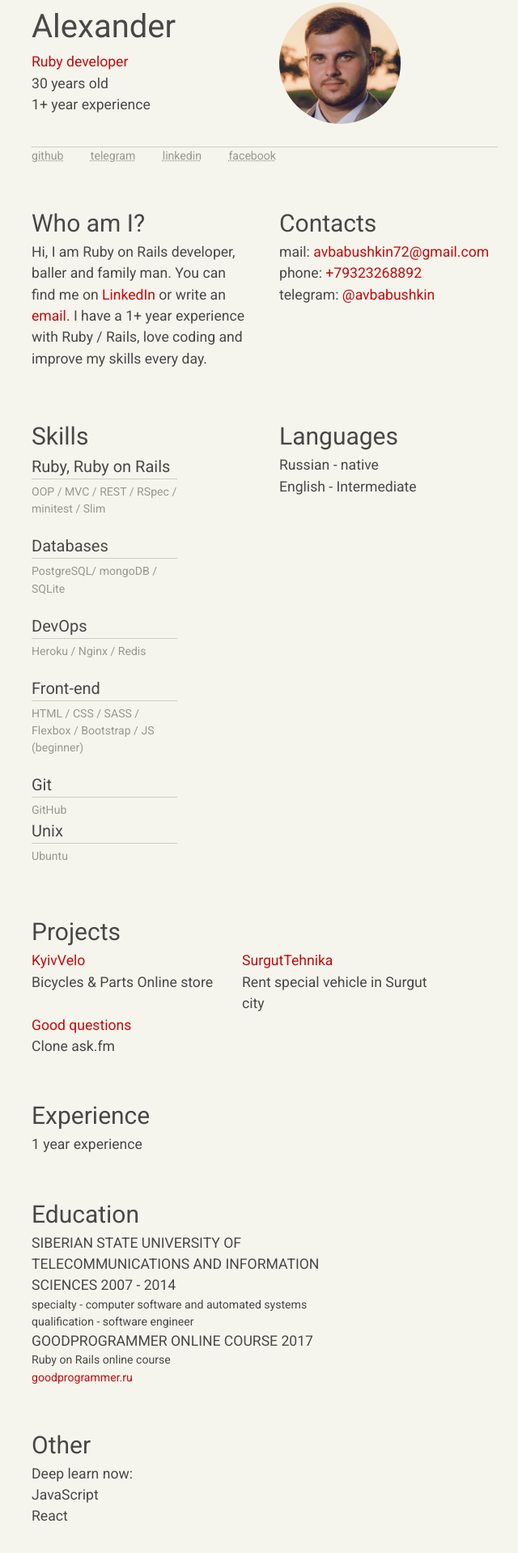
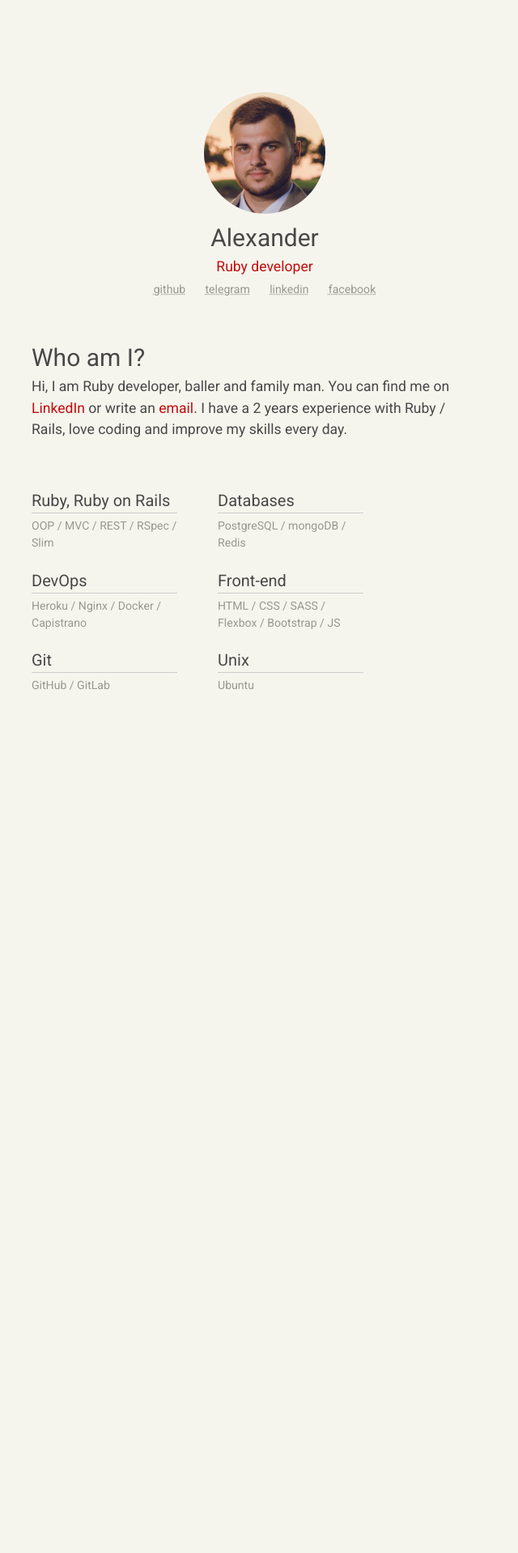
Before and after one commit to san9dev/cv, a plain HTML site: page index.html in a window 1280 px wide. Shown: the part 86-2004 px from the top of the page at 81% size, without its empty margins (313-953 px from the left). After the commit the page ends 1053 px from the top, so only its background shows below. Drawn offline with Linux system fonts and the light colour scheme.

Commit message:
update cv

```diff
--- a/css/style.css
+++ b/css/style.css
@@ -13,6 +13,7 @@ body {
   line-height: 1.5;
   color: #484848;
   background-color:  #f6f5ed;
+  padding-top: 200px;
 }
 
 a {
@@ -83,6 +84,8 @@ span.overline {
 .item-container {
   display: flex;
   max-width: 100%;
+  flex-direction: row;
+  justify-content: center;
 }
 
 .item-pb {
@@ -97,13 +100,10 @@ span.overline {
   justify-content: space-between;
 }
 
-.flex-start {
-  justify-content: flex-start;
-}
-
 .first-col {
   margin-bottom: 10px;
   padding-right: 40px;
+  width: 600px;
 }
 
 .second-col {
@@ -119,15 +119,12 @@ span.overline {
   color: #C30C0C;
 }
 
-/* TODO Social links */
-
-.social-wrapper {
-  font-size: 0.8em;
-}
+/* Social links */
 
 .social-wrapper a {
-  padding-top: 10px;
-  padding-right: 30px;
+  font-size: 0.8em;
+  margin-top: 50px;
+  padding: 10px;
   color: #989890;
   text-decoration: underline;
   text-decoration-style: dotted;
--- a/index.html
+++ b/index.html
@@ -3,181 +3,64 @@
 <html lang="en">
 <head>
   <meta charset="utf-8">
-  <!-- custom css -->
   <link rel="stylesheet" href="css/style.css">
-  <title>Alexander - Ruby on Rails developer</title>
+  <title>Ruby on Rails developer</title>
 </head>
 <body>
-  <div class="container"> <!-- MAIN CONTAINER -->
-    <div class="lang">
-      <a href="index.html">English</a>
-      &nbsp;|&nbsp;
-      <a href="ru.html">Русский</a>
-    </div>
-    <div class="item-container sp-between item-pb"> <!-- foto name social block begin-->
-      <div class="first-col first-col-xs">
-        <ul>
-          <li><h1>Alexander</h1></li>
-          <li class="position">Ruby developer</li>
-          <li>30 years old</li>
-          <li>1+ year experience</li>
-        </ul>
-      </div>
-      <div class="second-col">
+  <div class="container">
+    <center>
       <img src="img/photo2.jpeg" alt="" class="photo">
-      </div>
-    </div><!--foto name social block end -->
-    <hr>
+      <h2>Alexander</h2>
+      <span class="position">Ruby developer</span>
       <div class="social-wrapper flex-start">
         <a href="https://github.com/avbabushkin" target="_blank" >github</a>
-      <a href="https://ttttt.me/avbabushkin" target="_blank">telegram</a>
+        <a href="https://t.me/avbabushkin" target="_blank">telegram</a>
         <a href="https://linkedin.com/in/avbabushkin" target="_blank">linkedin</a>
         <a href="https://www.facebook.com/avbabushkinn" target="_blank">facebook</a>
       </div>
-    <div class="item-container item-container-mt sp-between"> <!-- about me block begin -->
+    </center>
+    <div class="item-container item-container-mt">
       <div class="first-col">
         <h2>Who am I?</h2>
         <p>
-          Hi, I am Ruby on Rails developer, baller and family man. You can find me on
+          Hi, I am Ruby developer, baller and family man. You can find me on
           <a href="https://linkedin.com/in/avbabushkin" target="_blank">LinkedIn</a> or write an
           <a href="mailto:alexbub72@dmail.com">email</a>.
-          I have a 1+ year experience with Ruby / Rails, love coding and improve my skills every day.
+          I have a 2 years experience with Ruby / Rails, love coding and improve my skills every day.
         </p>
       </div>
-
-      <div class="second-col">
-        <h2>Contacts</h2>
-        <ul>
-          <li>mail: <a href="mailto:avbabuhkin72@gmail.com">avbabushkin72@gmail.com</a> </li>
-          <li>phone: <a href="tel:+79323268892">+79323268892</a></li>
-          <li>telegram: <a href="https://t.me/avbabushkin/" target="_blank">@avbabushkin</a></li>
-        </ul>
     </div>
-    </div><!-- About me block end -->
-
-
-    <div class="item-container item-container-mt sp-between"><!-- skills block begin -->
+    <div class="item-container item-container-mt">
       <div class="first-col">
-        <h2>Skills</h2>
         <div class="skills-wrapper">
           <div class="skills-item skills-pb">
             <h3>Ruby, Ruby on Rails</h3>
-            <p>OOP / MVC / REST / RSpec / minitest / Slim</p>
+            <p>OOP / MVC / REST / RSpec / Slim</p>
           </div>
-
           <div class="skills-item skills-pb">
             <h3>Databases</h3>
-            <p>PostgreSQL/ mongoDB / SQLite</p>
+            <p>PostgreSQL / mongoDB / Redis</p>
           </div>
-
           <div class="skills-item skills-pb">
             <h3>DevOps</h3>
-            <p>Heroku / Nginx / Redis</p>
+            <p>Heroku / Nginx / Docker / Capistrano</p>
           </div>
-
           <div class="skills-item skills-pb">
             <h3>Front-end</h3>
-            <p>HTML / CSS / SASS / Flexbox / Bootstrap / JS (beginner)</p>
+            <p>HTML / CSS / SASS / Flexbox / Bootstrap / JS</p>
           </div>
-          <!-- TODO -->
-          <!-- padding-->
           <div class="skills-item item-pb-xs">
             <h3>Git</h3>
-            <p>GitHub</p>
+            <p>GitHub / GitLab</p>
           </div>
-
           <div class="skills-item">
             <h3>Unix</h3>
             <p>Ubuntu</p>
           </div>
         </div>
       </div>
-      <div class="second-col">
-        <h2>Languages</h2>
-        <ul>
-          <li>Russian - native</li>
-          <li>English -  Intermediate</li>
-        </ul>
-      </div>
-    </div><!-- skills block end -->
-
-    <div class="item-container item-container-mt"> <!-- badprojects begin -->
-      <div class="projects-wrapper">
-        <h2>Projects</h2>
-        <div class="item-projects-wrapper">
-          <div class="item-projects item-pb-xs">
-            <a href="">KyivVelo</a>
-            <p>Bicycles & Parts Online store </p>
-          </div>
-          <div class="item-projects item-pb-xs">
-            <a href="https://avbabushkin.github.io/surguttehnika">SurgutTehnika</a>
-            <p>Rent special vehicle in Surgut city</p>
-          </div>
-          <div class="item-projects">
-            <a href="https://noaskme.herokuapp.com/">Good questions</a>
-            <p>Clone ask.fm</p>
     </div>
   </div>
-      </div>
-    </div><!-- bagprojects bloock-->
-
-    <div class="item-container item-container-mt"><!-- job experience block begin -->
-      <div>
-        <h2>Experience</h2>
-        1 year experience
-      </div>
-    </div><!-- job experience end-->
-
-    <div class="item-container item-container-mt"><!-- education block begin -->
-      <div class="edu-wrapper">
-        <h2>Education</h2>
-
-        <div class="edu-describe-wrapper">
-
-          <div class="edu-describe edu-describe-pb">
-            SIBERIAN STATE UNIVERSITY OF TELECOMMUNICATIONS AND INFORMATION SCIENCES 2007 - 2014
-            <p>specialty - computer software and automated systems</p>
-            <p>qualification - software engineer</p>
-          </div>
-
-          <div class="edu-describe">
-            GOODPROGRAMMER ONLINE COURSE 2017
-            <p>Ruby on Rails online course</p>
-            <p><a href="https://goodprogrammer.ru">goodprogrammer.ru</a></p>
-          </div>
-
-        </div>
-
-      </div>
-    </div> <!-- education block end-->
-
-    <!-- Other block -->
-    <div class="item-container item-container-mt">
-      <div>
-        <p>
-          <h2>Other</h2>
-        </p>
-        <!-- books -->
-        <!-- <div>
-          Books
-          <ul>
-            <li>Hal Fulton - The Ruby Way</li>
-            <li>Ruby on Rails Tutorial - by Michael Hartl</li>
-            <li>Steven C. McConnell - Code Complete</li>
-            <li>Grady Booch - Object-Oriented Analysis and Design with Applications</li>
-            <li>Alan Beaulieu - Learning SQL</li>
-          </ul>
-        </div> -->
-        <div>
-          Deep learn now:
-          <ul>
-            <li>JavaScript</li>
-            <li>React</li>
-          </ul>
-        </div>
-      </div>
-    </div>
-  </div><!-- END MAIN CONTAINER  -->
   <footer>
     <div class="container">
       <div class="item-container sp-between">
```
Also changed, not shown: css/test.css (deleted, +0 -17 lines), ru.html (deleted, +0 -184 lines), img/photo.jpeg (deleted). Lines whose indentation alone changed are shown as unchanged.
